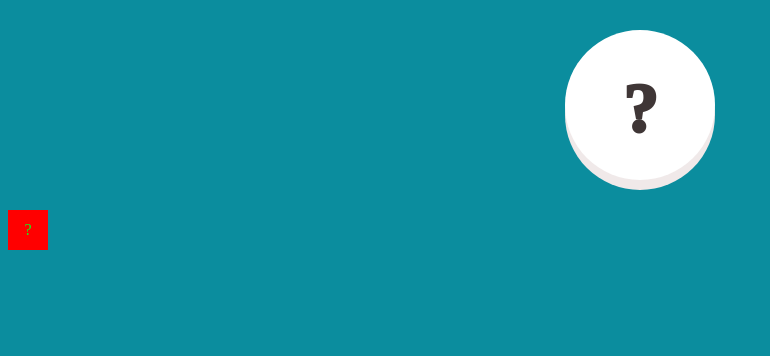
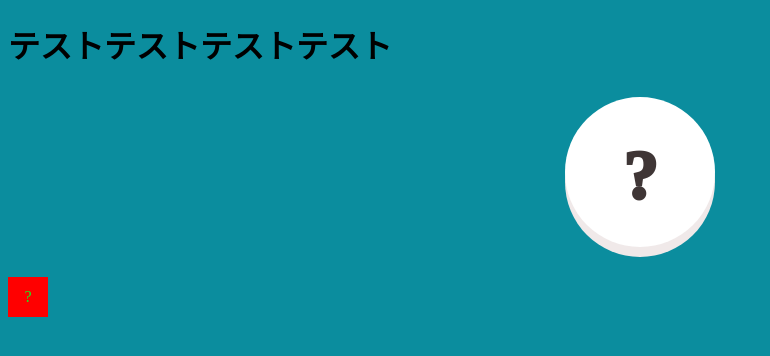
Before and after one commit to dicekey0303/assessment, a plain HTML site: page index.html in a window 1280 px wide. Shown: the whole page, without its empty margins (0-770 px from the left). Drawn offline with Linux system fonts and the light colour scheme.

Commit message:
Update index.html
追加しました

```diff
--- a/index.html
+++ b/index.html
@@ -13,6 +13,7 @@
 </head>
 
 <body>
+ <h1>テストテストテストテスト</h1>
   <div id="btn">?</div>
 
   <div id="a">?</div>
```
